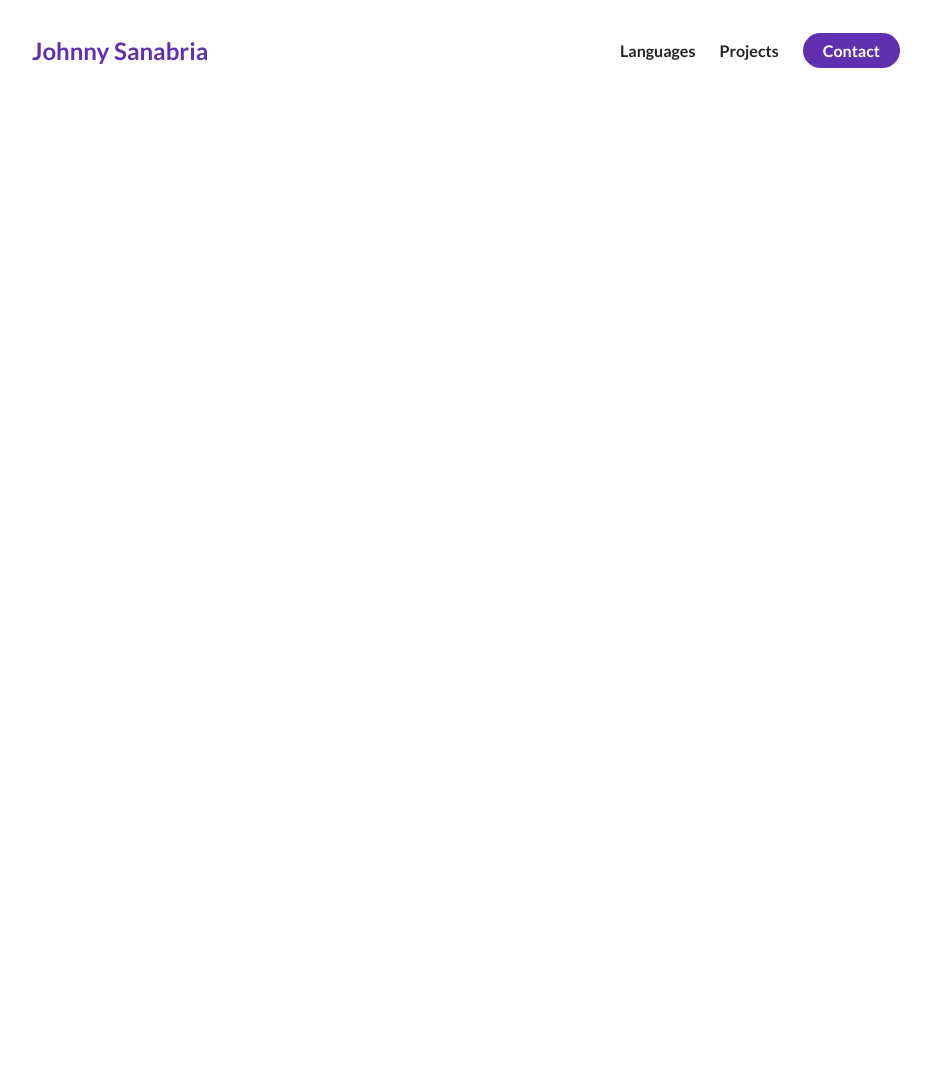
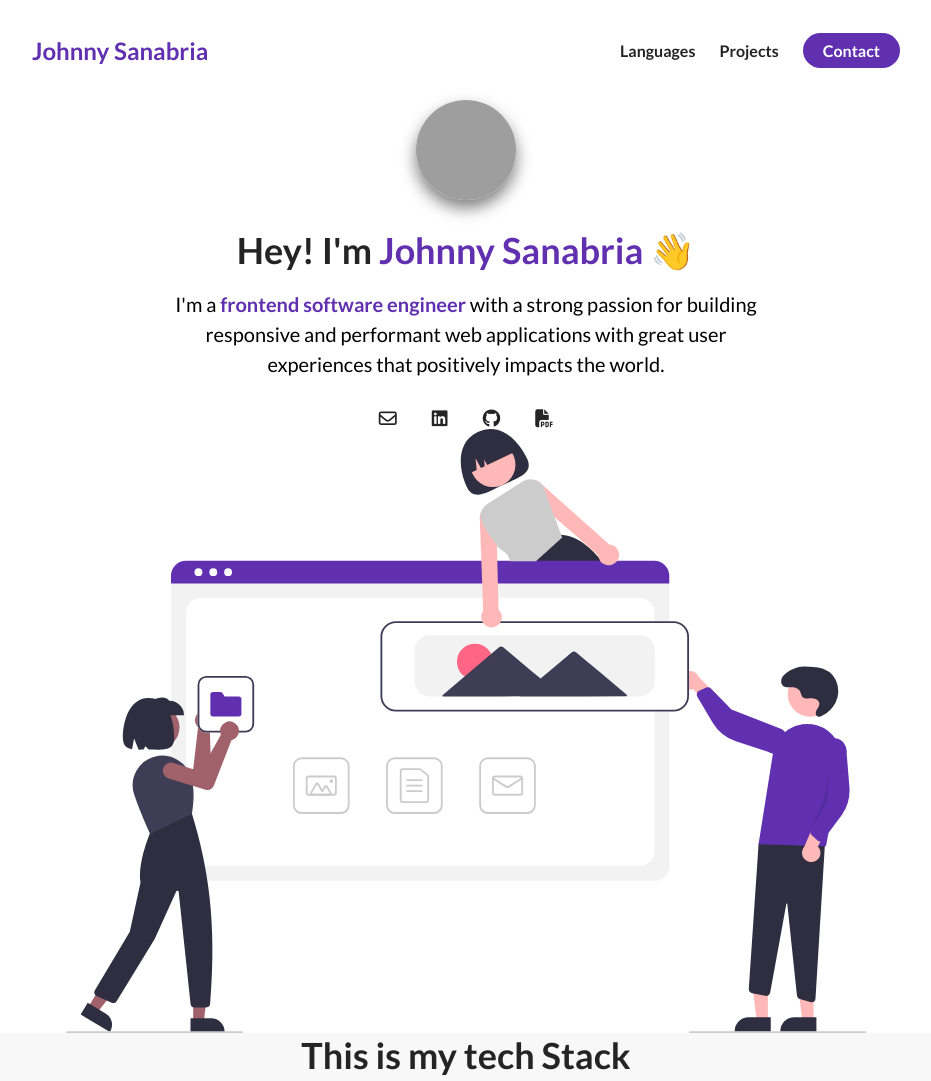
Before and after one commit to JusTJohnnyS/Second-E-port, a plain HTML site: page index.html in a window 1280 px wide. Shown: the top 1081 px of the page, without its empty margins (174-1105 px from the left). Before the commit the page ends 800 px from the top, so only its background shows below. Drawn offline with Linux system fonts and the light colour scheme; grey boxes are pictures that could not be loaded.

Commit message:
Completed Landing

```diff
--- a/css/styles.css
+++ b/css/styles.css
@@ -14,14 +14,41 @@ h1, h2, h3, h4, h5 h6, span{
   line-height: 1.25;
 }
 
+h1{
+ font-size:36px;
+}
+
 p{
   line-height: 1.5;
   font-size:16px;
+
 }
 
 li{
   list-style: none;
 }
+
+.flex{
+  display: flex;
+}
+.flex-1{
+  flex:1;
+}
+
+.row{
+  width: 100%;
+  max-width: 800px;
+  margin: 0 auto;
+}
+
+.purple{
+  color:#6030b1;
+}
+
+section:nth-child(even){
+  background-color: #f8f8f8;
+}
+
 
 /* NAV */
 
@@ -69,3 +96,70 @@ nav{
   margin: 0 12px;
 
 }
+
+
+
+/* About me*/
+
+#about-me{
+  min-height: 100vh;
+  display:flex;
+  flex-direction: column;
+}
+
+.about-me__info{
+  display:flex;
+  flex-direction: column;
+}
+
+.about-me__info--container{
+  display: flex;
+  flex-direction: column;
+  align-items: center;
+  max-width: 600px;
+  margin:0 auto;
+  text-align: center;
+}
+
+
+
+.about-me__picture--mask{
+  width:100px;
+  height:100px;
+  border-radius: 50%;
+  overflow: hidden;
+  box-shadow: 0 8px 16px rgba(0, 0 , 0, .5);
+  margin-bottom: 28px;
+}
+
+.about-me__picture{
+  width: 100%;
+  height: 100%;
+}
+
+
+.about-me__info--title{
+  margin-bottom: 16px;
+}
+
+.about-me__info--para{
+  font-size:20px;
+  margin-bottom:28px;
+}
+
+.about-me__link{
+  font-size: 18px;
+  color:#242424;
+  text-decoration: none;
+  padding:0 16px;
+}
+
+.about-me__img--container {
+  flex:1;
+  display:flex;
+  align-items: center;
+}
+
+.logo{
+  width:100%;
+}
--- a/index.html
+++ b/index.html
@@ -1,34 +1,109 @@
 <!DOCTYPE html>
 <html lang="en">
   <head>
-  <meta charset="UTF-8">
-  <meta http-equiv="X-UA-Compatible" content="IE=edge">
-  <meta name="viewport" content="width=device-width, initial-scale=1.0">
+    <meta charset="UTF-8" />
+    <meta http-equiv="X-UA-Compatible" content="IE=edge" />
+    <meta name="viewport" content="width=device-width, initial-scale=1.0" />
     <link rel="stylesheet" type="text/css" href="css/styles.css" />
+    <script src="https://kit.fontawesome.com/f67ffcc9a4.js" crossorigin="anonymous"></script>
     <title>Johnny Sanabria Portfolio</title>
   </head>
   <body>
     <section id="about-me">
       <nav>
-      <div class="personal__logo">
-        Johnny Sanabria
-      </div>
+        <div class="personal__logo">Johnny Sanabria</div>
         <ul class="nav__links--list">
-          <li><a href="" class="nav__link--anchor
-                                link__hover-effect
-                                link__hover-effect--black
-                                ">Languages</a></li>
-          <li><a href="" class="nav__link--anchor
-                                  link__hover-effect
-                                  link__hover-effect--black
-                                  ">Projects</a></li>
-          <li><a href="" class="nav__link--anchor
-                                nav__link--anchor-primary
-                                ">Contact</a></li>
+          <li>
+            <a
+              href=""
+              class="nav__link--anchor link__hover-effect link__hover-effect--black"
+              >Languages</a
+            >
+          </li>
+          <li>
+            <a
+              href=""
+              class="nav__link--anchor link__hover-effect link__hover-effect--black"
+              >Projects</a
+            >
+          </li>
+          <li>
+            <a href="" class="nav__link--anchor nav__link--anchor-primary"
+              >Contact</a
+            >
+          </li>
         </ul>
       </nav>
+      <div class="flex flex-1">
+        <div class="about-me__info row">
+          <div class="about-me__info--container">
+            <figure class="about-me__picture--mask">
+              <img src="./assets/zuezy.jpeg" alt="" class="about-me__picture" />
+            </figure>
+            <h1 class="about-me__info--title">
+              Hey! I'm <span class="purple">Johnny Sanabria</span> 👋
+            </h1>
+            <p class="about-me__info--para">
+              I'm a <strong class="purple">frontend software engineer</strong> with a strong passion for building responsive
+              and performant web applications with great user experiences that positively impacts the world.
+            </p>
+            <div class="about-me__tags">
+              <a href="#" class="about-me__link" class="about-me__link"><i class="fa-regular fa-envelope"></i></a>
+              <a href="https://www.linkedin.com/" class="about-me__link" target="_blank"><i
+                  class="fa-brands fa-linkedin"></i></a>
+              <a href="https://github.com/" class="about-me__link" target="_blank"><i class="fa-brands fa-github"></i></a>
+              <a href="#" class="about-me__link"><i class="fa-solid fa-file-pdf"></i></a>
+
+
+            </div>
+          </div>
+          <figure class="about-me__img--container">
+            <img src="./assets/undraw_websites.svg" class="logo" alt="">
+          </figure>
+        </div>
+      </div>
     </section>
 
+    <section id="languages">
+      <div class="container">
+        <div class="row">
+          <h1 class="section__title">This is my tech Stack</h1>
+            <div class="languages_list">
+              <div class="language">
+                <figure>
+                  <img src="">
+                </figure>
+              </div>
+              <div class="language">
+                <figure>
+                  <img src="https://upload.wikimedia.org/wikipedia/commons/thumb/3/38/HTML5_Badge.svg/240px-HTML5_Badge.svg.png">
+                </figure>
+              </div>
+              <div class="language">
+                <figure>
+                  <img src="https://cdn.iconscout.com/icon/free/png-256/css-131-722685.png">
+                </figure>
+              </div>
+              <div class="language">
+                <figure>
+                  <img src="https://cdn.iconscout.com/icon/free/png-256/javascript-1-225993.png
+                  ">
+                </figure>
+              </div>
+              <div class="language">
+                <figure>
+                  <img src="https://cdn.iconscout.com/icon/free/png-256/react-3-1175109.png">
+                </figure>
+              </div>
+              <div class="language">
+                <figure>
+                  <img src="https://upload.wikimedia.org/wikipedia/commons/thumb/3/38/HTML5_Badge.svg/240px-HTML5_Badge.svg.png">
+                </figure>
+              </div>
+            </div>
+        </div>
+      </div>
 
+    </section>
   </body>
 </html>
```
Also changed, not shown: assets/me.jpeg (deleted), 1 other file. Lines whose indentation alone changed are shown as unchanged.
